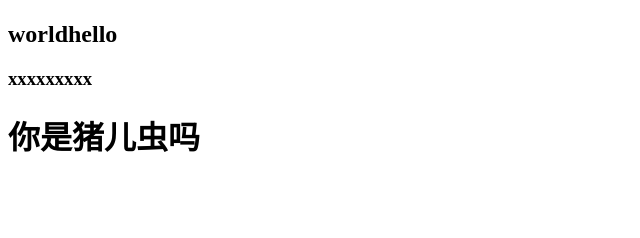
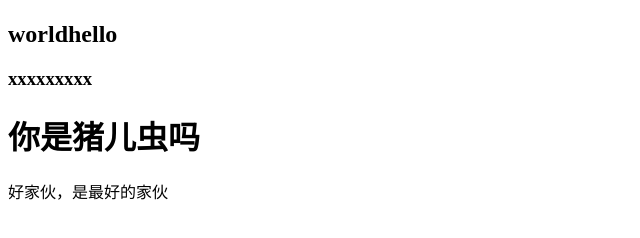
Before and after one commit to vealirui/testDemo, a plain HTML site: page index.html in a window 1280 px wide. Shown: the whole page, without its empty margins (0-640 px from the left). Drawn offline with Linux system fonts and the light colour scheme.

Commit message:
这是第八次提交

```diff
--- a/index.html
+++ b/index.html
@@ -13,5 +13,8 @@
     <h1>你是猪儿虫吗</h1>
     <h1></h1>
     <h1></h1>
+    <div>
+        好家伙，是最好的家伙
+    </div>
 </body>
 </html>
```
